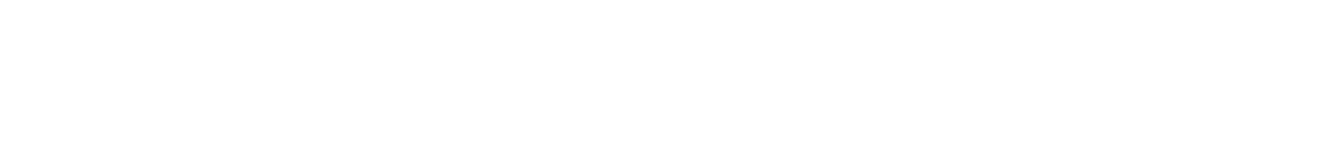
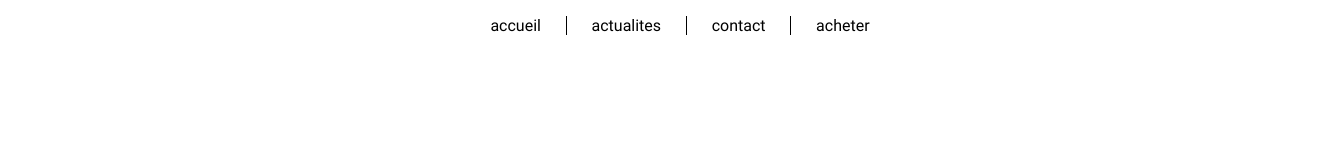
Before and after one commit to ZugastiKevin/html-css-scss---jour-6---exo-2---resident-evil-4, a plain HTML site: page index.html in a window 1280 px wide. Shown: the whole page, 1320 px wide, since content can reach past the window. Drawn offline with Linux system fonts and the light colour scheme.

Commit message:
add: nav and css

```diff
--- a/assets/css/style.css
+++ b/assets/css/style.css
@@ -0,0 +1,37 @@
+@font-face {
+    font-family: "Roboto Regular";
+    src: url(../fonts/Roboto/Roboto-Regular.ttf);
+    font-weight: 400;
+}
+
+body {
+    margin: 0;
+    font-family: "Roboto Regular";
+}
+
+ul {
+    list-style: none;
+    display: flex;
+    justify-content: center;
+}
+
+li {
+    padding: 0 2%;
+    border-left: 1px solid black;
+}
+
+li:first-child {
+    border-left: none;
+}
+
+a {
+    color: black;
+    text-decoration: none;
+}
+
+.container {
+    width: 100%;
+    max-width: 1280px;
+    margin: 0 auto;
+    padding: 0 20px;
+}
--- a/index.html
+++ b/index.html
@@ -7,6 +7,15 @@
     <link rel="stylesheet" href="./assets/css/style.css">
 </head>
 <body>
-
+    <header>
+        <nav class="container">
+            <ul>
+                <li><a href="#">accueil</a></li>
+                <li><a href="#">actualites</a></li>
+                <li><a href="#">contact</a></li>
+                <li><a href="#">acheter</a></li>
+            </ul>
+        </nav>
+    </header>
 </body>
 </html>
```
